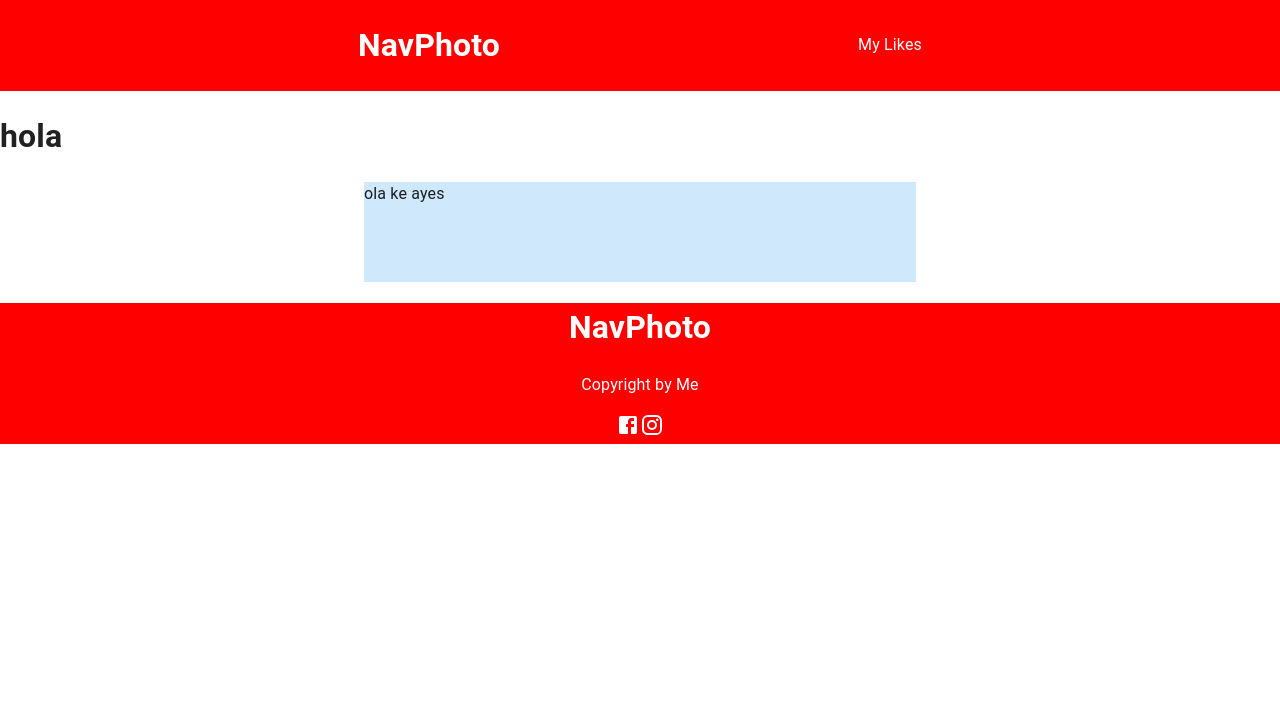
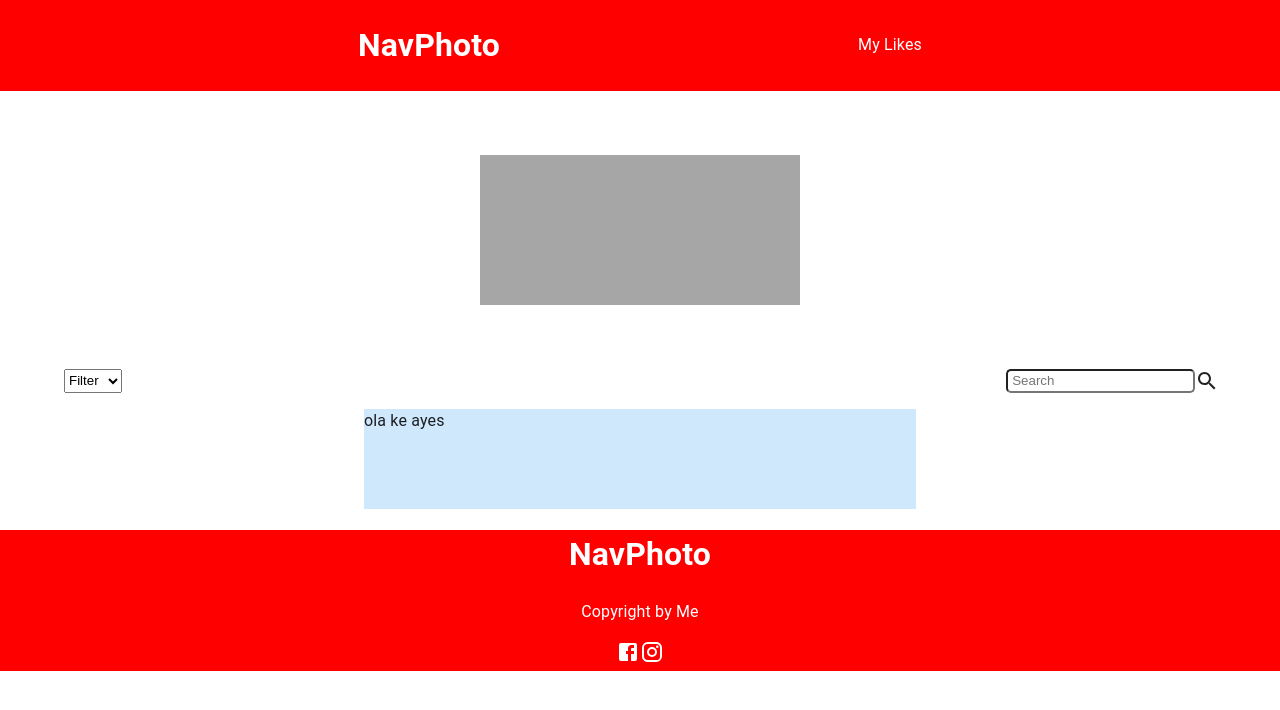
Before and after one commit to FedericoIglesias/navPhoto, a React (Create React App) app: page / in a window 1280 px wide. Shown: the top 710 px of the page. Built offline with nearby package versions, Linux system fonts and the light colour scheme.

Commit message:
addSearchFilter

```diff
--- a/src/App.jsx
+++ b/src/App.jsx
@@ -2,13 +2,16 @@ import React from "react";
 import { PhotoList } from "./component/photoList";
 import Header from "./component/header";
 import Footer from "./component/footer";
+import Proof from "./component/proof";
+import SearchFilter from "./component/searchFilter";
 
 function App() {
 
   return (
     <>
     <Header/>
-    <h1>hola</h1>
+    <Proof/>
+    <SearchFilter/>
     <PhotoList/>
     <Footer/>
     </>
--- /dev/null
+++ b/src/component/proof.jsx
@@ -0,0 +1,29 @@
+import React from "react";
+import Skeleton from '@mui/material/Skeleton';
+import Box from '@mui/material/Box';
+
+function Proof() {
+    return (
+        <>
+            <Box
+                sx={{
+                    bgcolor: '#white',
+                    p: 8,
+                    width: '100%',
+                    display: 'flex',
+                    justifyContent: 'center',
+                }}
+            >
+                <Skeleton
+                    sx={{ bgcolor: 'grey.900' }}
+                    variant="rectangular"
+                    width={320}
+                    height={150}
+                />
+            </Box>
+        </>
+    )
+}
+
+
+export default Proof
--- /dev/null
+++ b/src/component/searchFilter.jsx
@@ -0,0 +1,35 @@
+import { React } from "react";
+import SearchIcon from '@mui/icons-material/Search';
+
+
+
+function SearchFilter() {
+
+    return (
+        <div style={{
+            display: 'flex',
+            justifyContent: 'space-between',
+            marginLeft: '5%'
+        }}>
+            <select name="filter" id="" placeholder="Filter">
+                <option value="none">Filter</option>
+                <option value="Name">Name</option>
+                <option value="Size">Size</option>
+                <option value="Date">Date</option>
+            </select>
+            <div style={{
+                display: 'flex',
+                marginRight: '5%'
+
+            }}>
+                <input type="text" placeholder="Search" style={{
+                    borderRadius: '5px',
+                    padding: '2px 4px',
+
+                }}/><SearchIcon/>
+            </div>
+        </div>
+    );
+}
+
+export default SearchFilter
```
